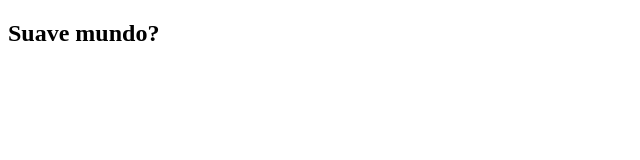
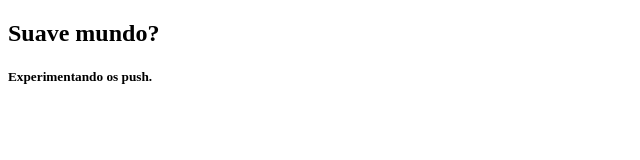
Before and after one commit to xikaojr/iwtraining, a plain HTML site: page Alysson/me.html in a window 1280 px wide. Shown: the whole page, without its empty margins (0-640 px from the left). Drawn offline with Linux system fonts and the light colour scheme.

Commit message:
testando o push

```diff
--- a/Alysson/me.html
+++ b/Alysson/me.html
@@ -7,5 +7,6 @@
     </head>
     <body>
         <h2>Suave mundo?</h2>
+        <h5>Experimentando os push.</h5>
     </body>
 </html>
```
